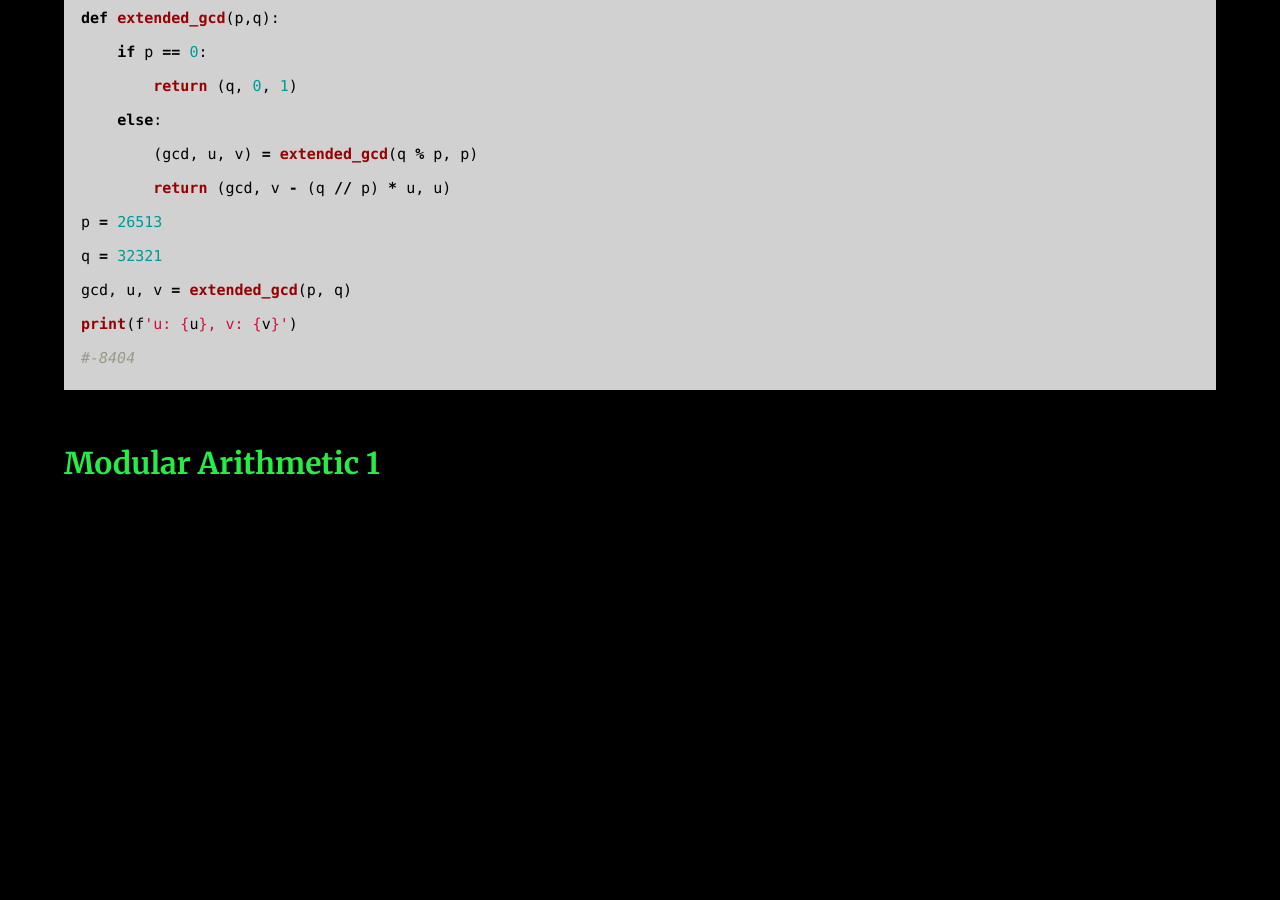
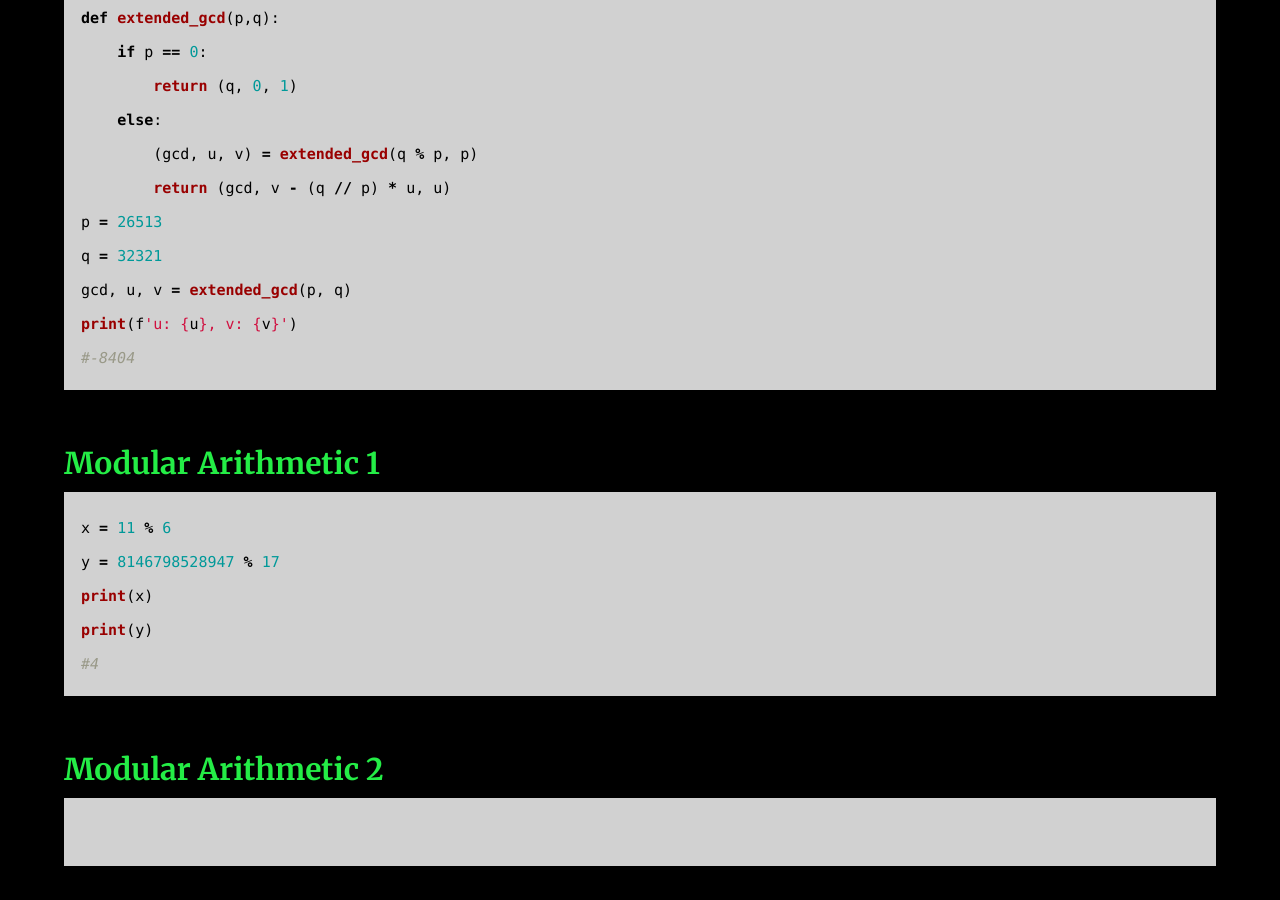
Before and after one commit to AC01010/Connor-McCartney.github.io, a Jekyll site: the page built from _posts/2009-01-12-CryptohackGeneral.md, in a window 1280 px wide and 900 px high, scrolled down 4778 px. Built offline with Jekyll 4.4.1, drawn with Linux system fonts in a browser that asks for light colours; before the commit the page ends 5270 px from its top, so only the background shows below that.

Commit message:
Update 2009-01-12-CryptohackGeneral.md

````diff
--- a/_posts/2009-01-12-CryptohackGeneral.md
+++ b/_posts/2009-01-12-CryptohackGeneral.md
@@ -169,3 +169,17 @@ print(f'u: {u}, v: {v}')
 ```
 
 ### Modular Arithmetic 1
+
+```python
+x = 11 % 6
+y = 8146798528947 % 17
+print(x)
+print(y)
+#4
+```
+
+### Modular Arithmetic 2
+
+```python
+
+```
````
